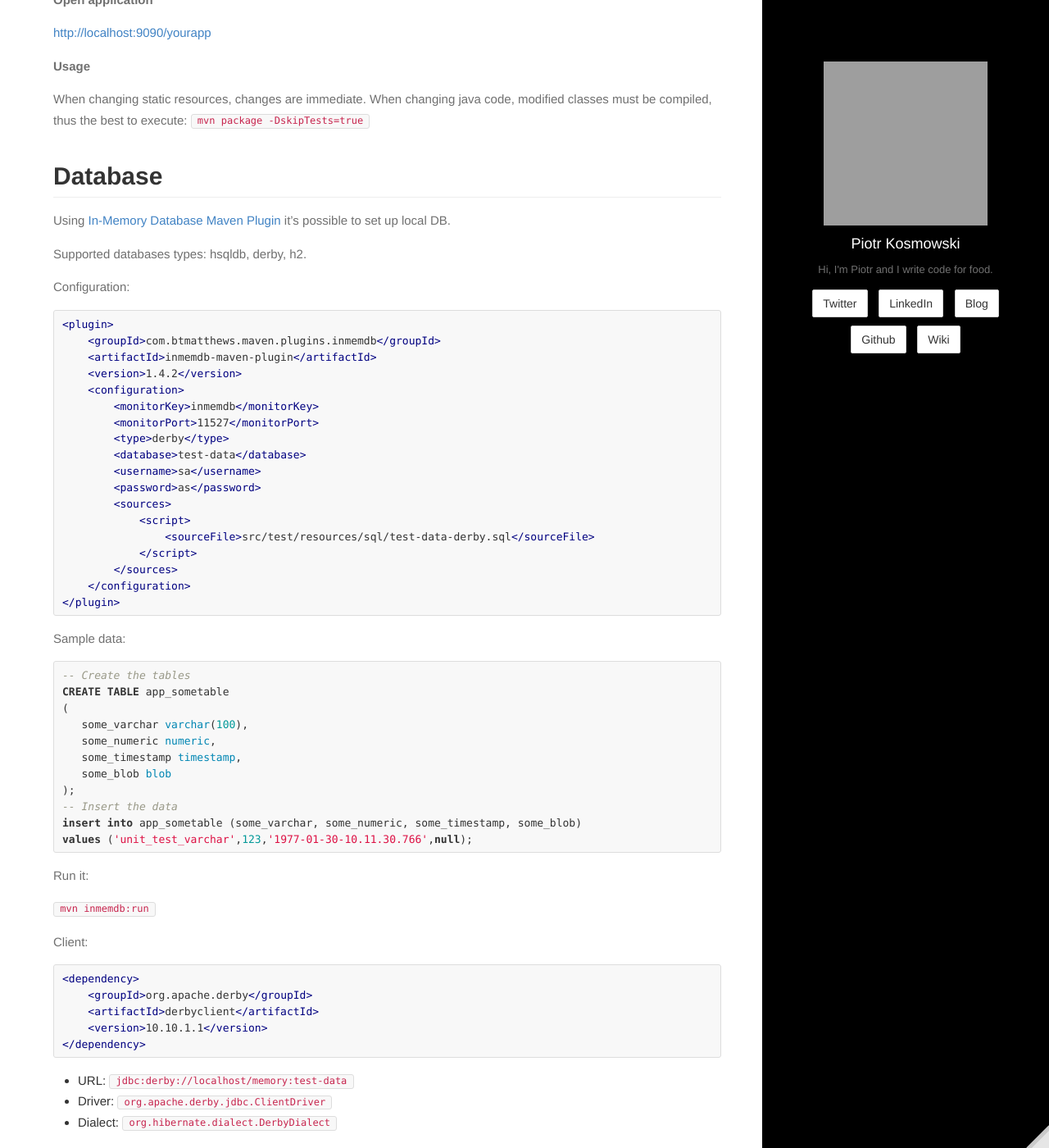
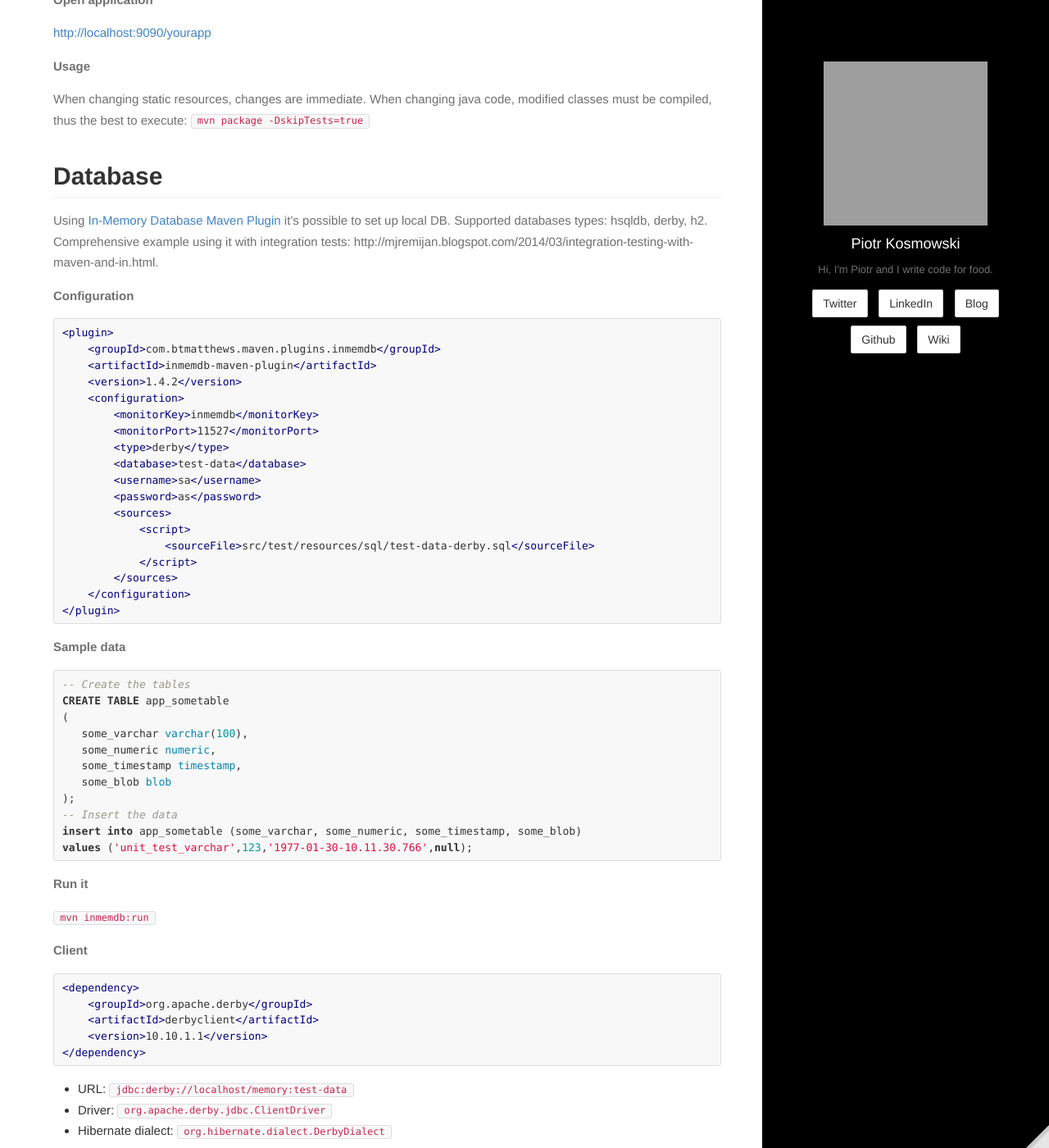
Before and after one commit to kospiotr/kospiotr.github.io, a Jekyll site: the page built from wiki/maven.md, in a window 1280 px wide and 1400 px high, scrolled down 5120 px. Shown: the whole window at 82% size. Built offline with Jekyll 4.4.1, drawn with Linux system fonts in a browser that asks for light colours; Markdown is read by kramdown in place of the engine named in the settings; some of the changed text lies outside the part shown; grey boxes are pictures that could not be loaded.

Commit message:
Update wiki

````diff
--- a/wiki/maven.md
+++ b/wiki/maven.md
@@ -221,11 +221,10 @@ When changing java code, modified classes must be compiled, thus the best to exe
 
 ## Database
 
-Using [In-Memory Database Maven Plugin](http://inmemdb-maven-plugin.btmatthews.com/) it's possible to set up local DB.
+Using [In-Memory Database Maven Plugin](http://inmemdb-maven-plugin.btmatthews.com/) it's possible to set up local DB. Supported databases types: hsqldb, derby, h2.
+Comprehensive example using it with integration tests: http://mjremijan.blogspot.com/2014/03/integration-testing-with-maven-and-in.html.
 
-Supported databases types: hsqldb, derby, h2.
-
-Configuration:
+**Configuration**
 
 ```xml
 <plugin>
@@ -248,7 +247,7 @@ Configuration:
 </plugin>
 ```
 
-Sample data:
+**Sample data**
 
 ```sql
 -- Create the tables
@@ -280,7 +279,7 @@ Client:
 
 * URL: ```jdbc:derby://localhost/memory:test-data```
 * Driver: ```org.apache.derby.jdbc.ClientDriver```
-* Dialect: ```org.hibernate.dialect.DerbyDialect```
+* Hibernate dialect: ```org.hibernate.dialect.DerbyDialect```
 
 # Deployment
 ## To local Tomcat
````
Also changed, not shown: other parts of wiki/maven.md (+3 -3 lines), wiki/unix.md (+2 -1 lines).
